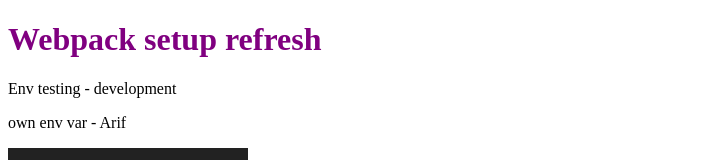
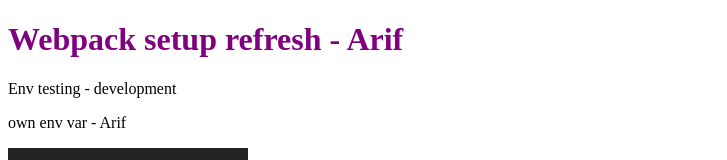
Before and after one commit to arifweb2020/react-webpack, a React app: page / in a window 1280 px wide. Shown: the top 160 px of the page, without its empty margins (0-727 px from the left). Built offline with nearby package versions, Linux system fonts and the light colour scheme.

Commit message:
husky testing

```diff
--- a/src/App.tsx
+++ b/src/App.tsx
@@ -1,18 +1,18 @@
-import './style.scss';
+import './style.scss'
 import Logo from './react-logo.png'
-import Counter from './Counter';
+import Counter from './Counter'
 
 const App = () => {
-  const test = 0;
+  const name = 'Arif'
   return (
     <div>
-      <h1>Webpack setup refresh</h1>
+      <h1>Webpack setup refresh - {name}</h1>
       <p>Env testing - {process.env.NODE_ENV}</p>
       <p>own env var - {process.env.name}</p>
-      <img src={Logo} alt="logo" width="240"/>
-      <Counter/>
+      <img src={Logo} alt="logo" width="240" />
+      <Counter />
     </div>
-  );
-};
+  )
+}
 
-export default App;
+export default App
```
Also changed, not shown: package.json (+19 -0 lines), src/Counter.tsx (+5 -2 lines), src/index.tsx (+4 -3 lines), src/.eslintrc.js, src/.prettierrc.js (added), src/declarations.d.ts (line endings or trailing spaces), 2 other files (tests, documents, lock files or other folders).
